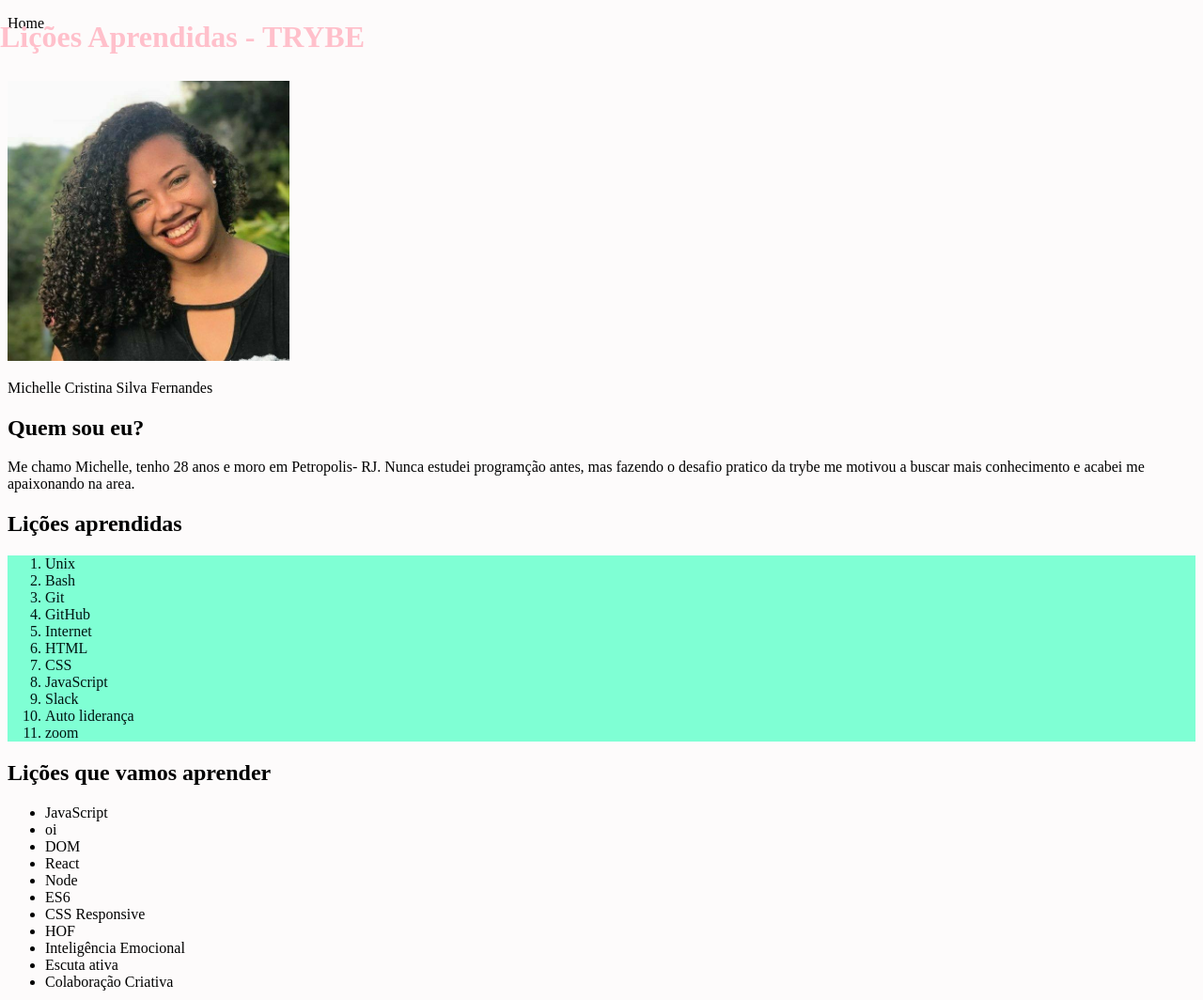
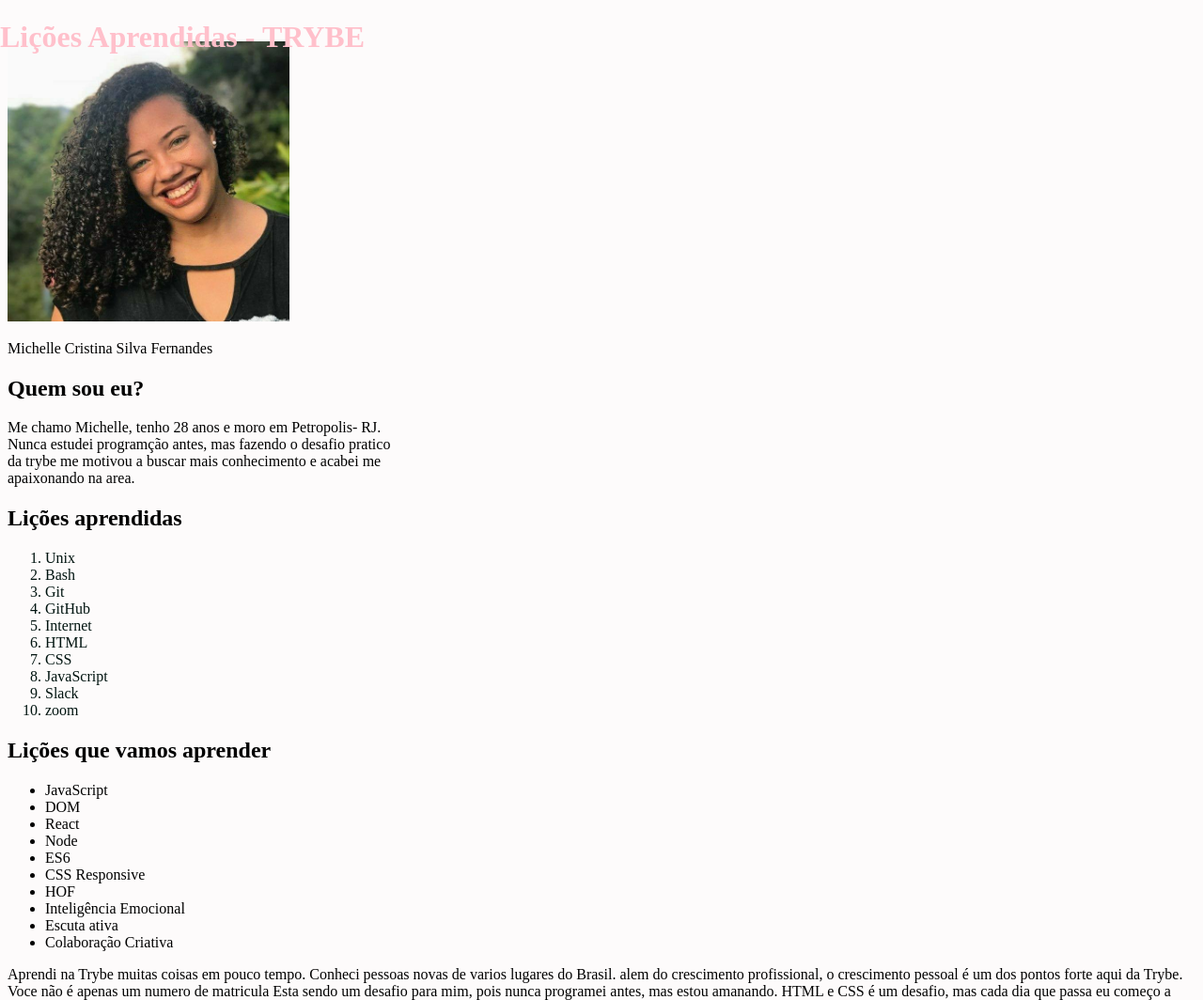
Before and after one commit to Mixchelle/projeto-lessons-learned, a website: page index.html in a window 1280 px wide. Shown: the top 1064 px of the page at 94% size. Drawn offline with Linux system fonts and the light colour scheme.

Commit message:
completando os 11 requisitos

```diff
--- a/index.html
+++ b/index.html
@@ -9,13 +9,14 @@
 </head>
         <body>
             <header id="cabecalho"> <h1 id="titulo"> Lições Aprendidas - TRYBE </h1> </header>
-   <p>Home</p>
+
    <br><br>
    <img class="img" id="minha_foto" src="foto mimi.jpg" alt="Foto Michelle Fernandes">
    <p>Michelle Cristina Silva Fernandes</p>
    <h2>Quem sou eu?</h2>
-      <aside> Me chamo Michelle, tenho 28 anos e moro em Petropolis- RJ. Nunca estudei programção antes, mas fazendo o desafio pratico da trybe me motivou a buscar mais conhecimento e acabei me apaixonando na area.</aside>
+      <aside> Me chamo Michelle, tenho 28 anos e moro em Petropolis- RJ. <br> Nunca estudei programção antes, mas fazendo o desafio pratico <br>da trybe me motivou a buscar mais  conhecimento e acabei me<br> apaixonando na area.</aside>
    <h2 >Lições aprendidas</h2>
+
 <ol id="licoes_aprendidas">
     <li>Unix </li>
     <li>Bash</li>
@@ -26,15 +27,12 @@
     <li>CSS</li>
     <li>JavaScript</li>
     <li>Slack </li>
-    <li>Auto liderança</li>
     <li>zoom</li>
-
 </ol>
 
 <h2 > Lições que vamos aprender</h2>
 <ul id="licoes_a_aprender">
     <li>JavaScript</li>
-    <li>oi</li>
     <li>DOM</li>
     <li> React</li>
     <li> Node</li>
--- a/style.css
+++ b/style.css
@@ -16,7 +16,6 @@
 
  }
 #licoes_aprendidas{
-    background-color: aquamarine;
     color: rgb(1, 20, 16);
 ;
 }
```
